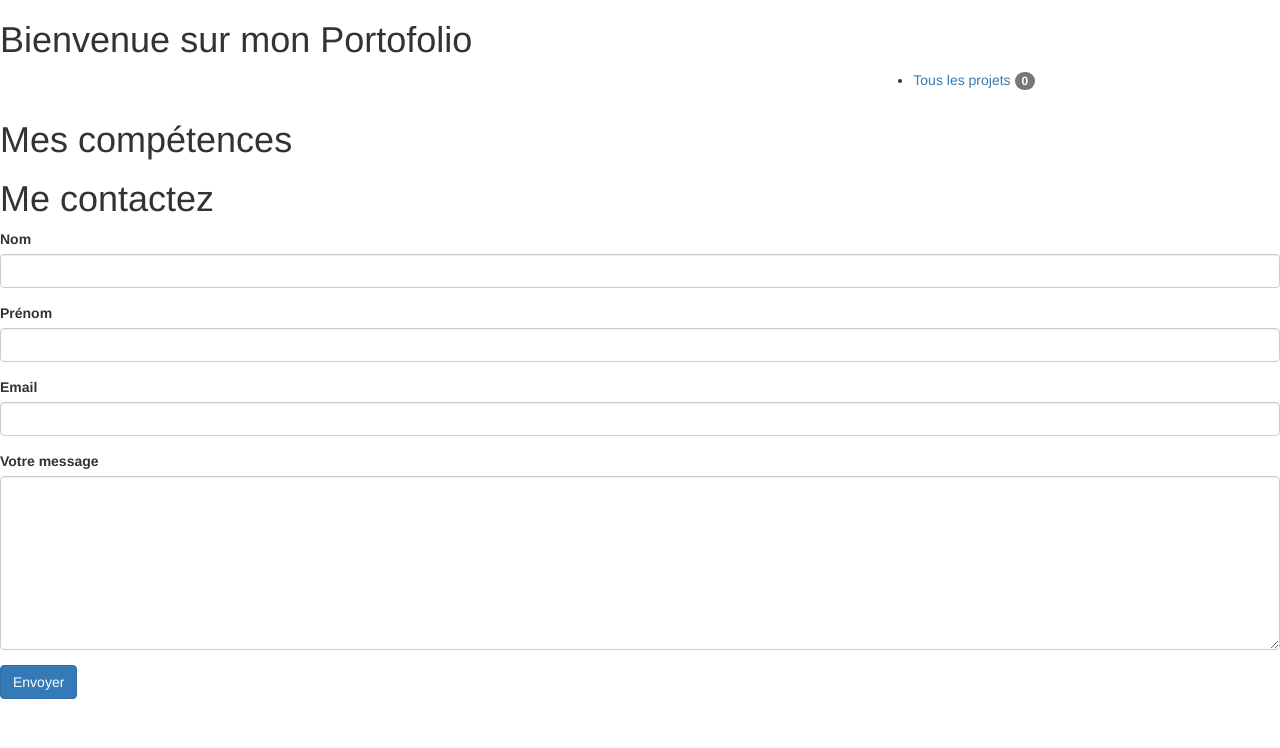
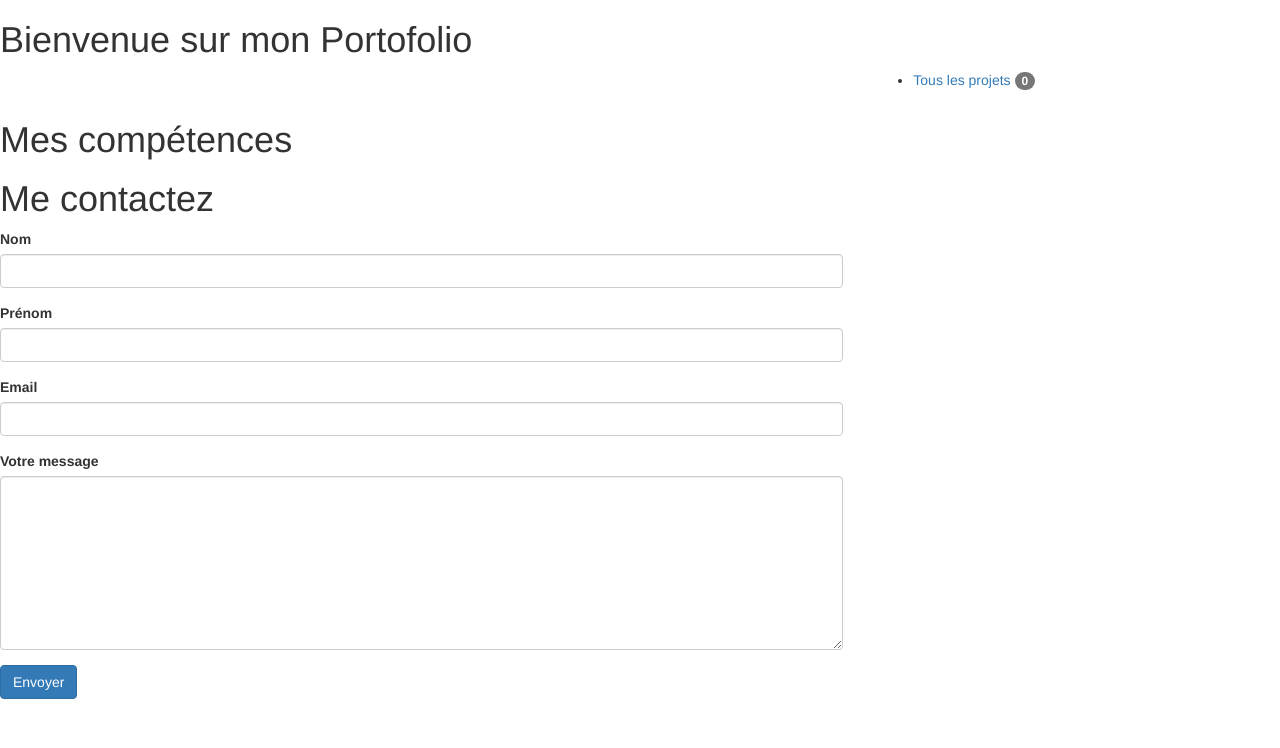
Before and after one commit to wyde22/portfolio-PHP, a PHP site: page / in a window 1280 px wide. Shown: the part 52-800 px from the top of the page. Run offline with PHP 8.4, Linux system fonts and the light colour scheme; data that the repository does not hold is empty; some libraries are stand-ins or nearby versions.

Commit message:
réalisation du formulaire de contact avec les balises boostrap. j'ai fais en sorte que le formulaire soit légèrement sur la gauche

```diff
--- a/portfolioV3/index.php
+++ b/portfolioV3/index.php
@@ -110,6 +110,9 @@ $tableauskillFront= $db->query("SELECT name_skill, pourcentage FROM skill")->fet
 
  <h1>Me contactez</h1>
 
+<div class="row">
+	<div class="col-sm-8">
+
 		<form action="post_contact.php" method="POST">
 
 		 	<div class="form-group ">
@@ -136,6 +139,10 @@ $tableauskillFront= $db->query("SELECT name_skill, pourcentage FROM skill")->fet
 
 	 	</form>
 
+	</div>
+
+</div>
+
 
 
 
```
Lines whose indentation alone changed are shown as unchanged.
